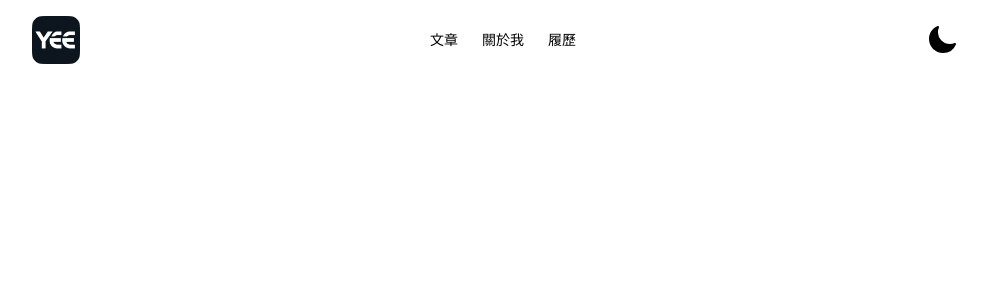
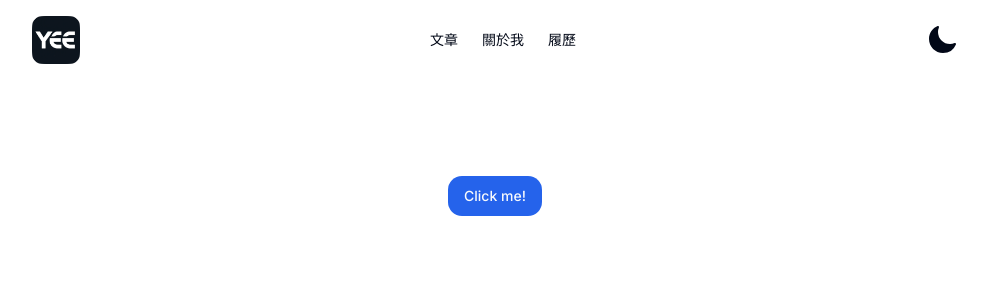
Before and after one commit to yeeway0609/yeeway.dev, a Next.js app: page / in a window 1280 px wide. Shown: the top 300 px of the page, without its empty margins (145-1132 px from the left). Built offline with nearby package versions, Linux system fonts and the light colour scheme.

Commit message:
style: set up shadcn/ui

```diff
--- a/src/app/global.css
+++ b/src/app/global.css
@@ -1,3 +1,60 @@
 @tailwind base;
 @tailwind components;
 @tailwind utilities;
+
+
+@layer base {
+  :root {
+    --background: 0 0% 100%;
+    --foreground: 222.2 84% 4.9%;
+    --card: 0 0% 100%;
+    --card-foreground: 222.2 84% 4.9%;
+    --popover: 0 0% 100%;
+    --popover-foreground: 222.2 84% 4.9%;
+    --primary: 221.2 83.2% 53.3%;
+    --primary-foreground: 210 40% 98%;
+    --secondary: 210 40% 96.1%;
+    --secondary-foreground: 222.2 47.4% 11.2%;
+    --muted: 210 40% 96.1%;
+    --muted-foreground: 215.4 16.3% 46.9%;
+    --accent: 210 40% 96.1%;
+    --accent-foreground: 222.2 47.4% 11.2%;
+    --destructive: 0 84.2% 60.2%;
+    --destructive-foreground: 210 40% 98%;
+    --border: 214.3 31.8% 91.4%;
+    --input: 214.3 31.8% 91.4%;
+    --ring: 221.2 83.2% 53.3%;
+    --radius: 1rem;
+  }
+
+  .dark {
+    --background: 222.2 84% 4.9%;
+    --foreground: 210 40% 98%;
+    --card: 222.2 84% 4.9%;
+    --card-foreground: 210 40% 98%;
+    --popover: 222.2 84% 4.9%;
+    --popover-foreground: 210 40% 98%;
+    --primary: 217.2 91.2% 59.8%;
+    --primary-foreground: 222.2 47.4% 11.2%;
+    --secondary: 217.2 32.6% 17.5%;
+    --secondary-foreground: 210 40% 98%;
+    --muted: 217.2 32.6% 17.5%;
+    --muted-foreground: 215 20.2% 65.1%;
+    --accent: 217.2 32.6% 17.5%;
+    --accent-foreground: 210 40% 98%;
+    --destructive: 0 62.8% 30.6%;
+    --destructive-foreground: 210 40% 98%;
+    --border: 217.2 32.6% 17.5%;
+    --input: 217.2 32.6% 17.5%;
+    --ring: 224.3 76.3% 48%;
+  }
+}
+
+@layer base {
+  * {
+    @apply border-border;
+  }
+  body {
+    @apply bg-background text-foreground;
+  }
+}
--- a/src/app/page.tsx
+++ b/src/app/page.tsx
@@ -1,7 +1,9 @@
+import { Button } from "@/components/ui/button";
+
 export default function Home() {
   return (
     <main className="flex flex-col items-center justify-between p-24">
-
+      <Button>Click me!</Button>
     </main>
   );
 }
--- /dev/null
+++ b/src/components/ui/button.tsx
@@ -0,0 +1,53 @@
+import * as React from "react";
+import { Slot } from "@radix-ui/react-slot";
+import { cva, type VariantProps } from "class-variance-authority";
+
+import { cn } from "@/lib/utils";
+
+const buttonVariants = cva(
+  "inline-flex items-center justify-center whitespace-nowrap rounded-md text-sm font-medium ring-offset-background transition-colors focus-visible:outline-none focus-visible:ring-2 focus-visible:ring-ring focus-visible:ring-offset-2 disabled:pointer-events-none disabled:opacity-50",
+  {
+    variants: {
+      variant: {
+        default: "bg-primary text-primary-foreground hover:bg-primary/90",
+        destructive: "bg-destructive text-destructive-foreground hover:bg-destructive/90",
+        outline: "border border-input bg-background hover:bg-accent hover:text-accent-foreground",
+        secondary: "bg-secondary text-secondary-foreground hover:bg-secondary/80",
+        ghost: "hover:bg-accent hover:text-accent-foreground",
+        link: "text-primary underline-offset-4 hover:underline",
+      },
+      size: {
+        default: "h-10 px-4 py-2",
+        sm: "h-9 rounded-md px-3",
+        lg: "h-11 rounded-md px-8",
+        icon: "size-10",
+      },
+    },
+    defaultVariants: {
+      variant: "default",
+      size: "default",
+    },
+  }
+);
+
+export interface ButtonProps
+  extends React.ButtonHTMLAttributes<HTMLButtonElement>,
+    VariantProps<typeof buttonVariants> {
+  asChild?: boolean
+}
+
+const Button = React.forwardRef<HTMLButtonElement, ButtonProps>(
+  ({ className, variant, size, asChild = false, ...props }, ref) => {
+    const Comp = asChild ? Slot : "button";
+    return (
+      <Comp
+        className={cn(buttonVariants({ variant, size, className }))}
+        ref={ref}
+        {...props}
+      />
+    );
+  }
+);
+Button.displayName = "Button";
+
+export { Button, buttonVariants };
--- /dev/null
+++ b/src/lib/utils.ts
@@ -0,0 +1,6 @@
+import { type ClassValue, clsx } from "clsx";
+import { twMerge } from "tailwind-merge";
+
+export function cn(...inputs: ClassValue[]) {
+  return twMerge(clsx(inputs));
+}
--- a/tailwind.config.ts
+++ b/tailwind.config.ts
@@ -1,21 +1,80 @@
 import type { Config } from "tailwindcss";
 
-const config: Config = {
+const config = {
+  darkMode: ["class"],
   content: [
-    "./src/pages/**/*.{js,ts,jsx,tsx,mdx}",
-    "./src/components/**/*.{js,ts,jsx,tsx,mdx}",
-    "./src/app/**/*.{js,ts,jsx,tsx,mdx}",
-  ],
+    './pages/**/*.{ts,tsx}',
+    './components/**/*.{ts,tsx}',
+    './app/**/*.{ts,tsx}',
+    './src/**/*.{ts,tsx}',
+	],
+  prefix: "",
   theme: {
+    container: {
+      center: true,
+      padding: "2rem",
+      screens: {
+        "2xl": "1400px",
+      },
+    },
     extend: {
-      backgroundImage: {
-        "gradient-radial": "radial-gradient(var(--tw-gradient-stops))",
-        "gradient-conic":
-          "conic-gradient(from 180deg at 50% 50%, var(--tw-gradient-stops))",
+      colors: {
+        border: "hsl(var(--border))",
+        input: "hsl(var(--input))",
+        ring: "hsl(var(--ring))",
+        background: "hsl(var(--background))",
+        foreground: "hsl(var(--foreground))",
+        primary: {
+          DEFAULT: "hsl(var(--primary))",
+          foreground: "hsl(var(--primary-foreground))",
+        },
+        secondary: {
+          DEFAULT: "hsl(var(--secondary))",
+          foreground: "hsl(var(--secondary-foreground))",
+        },
+        destructive: {
+          DEFAULT: "hsl(var(--destructive))",
+          foreground: "hsl(var(--destructive-foreground))",
+        },
+        muted: {
+          DEFAULT: "hsl(var(--muted))",
+          foreground: "hsl(var(--muted-foreground))",
+        },
+        accent: {
+          DEFAULT: "hsl(var(--accent))",
+          foreground: "hsl(var(--accent-foreground))",
+        },
+        popover: {
+          DEFAULT: "hsl(var(--popover))",
+          foreground: "hsl(var(--popover-foreground))",
+        },
+        card: {
+          DEFAULT: "hsl(var(--card))",
+          foreground: "hsl(var(--card-foreground))",
+        },
+      },
+      borderRadius: {
+        lg: "var(--radius)",
+        md: "calc(var(--radius) - 2px)",
+        sm: "calc(var(--radius) - 4px)",
+      },
+      keyframes: {
+        "accordion-down": {
+          from: { height: "0" },
+          to: { height: "var(--radix-accordion-content-height)" },
+        },
+        "accordion-up": {
+          from: { height: "var(--radix-accordion-content-height)" },
+          to: { height: "0" },
+        },
+      },
+      animation: {
+        "accordion-down": "accordion-down 0.2s ease-out",
+        "accordion-up": "accordion-up 0.2s ease-out",
       },
     },
   },
-  plugins: [],
-  darkMode: "class",
-};
+  plugins: [require("tailwindcss-animate")],
+} satisfies Config;
+
 export default config;
```
Also changed, not shown: package.json (+7 -1 lines), components.json (added), 1 other file (tests, documents, lock files or other folders).
